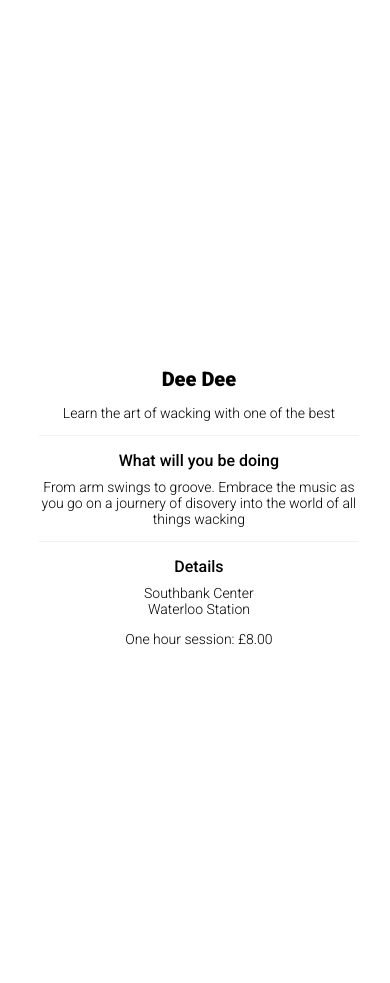
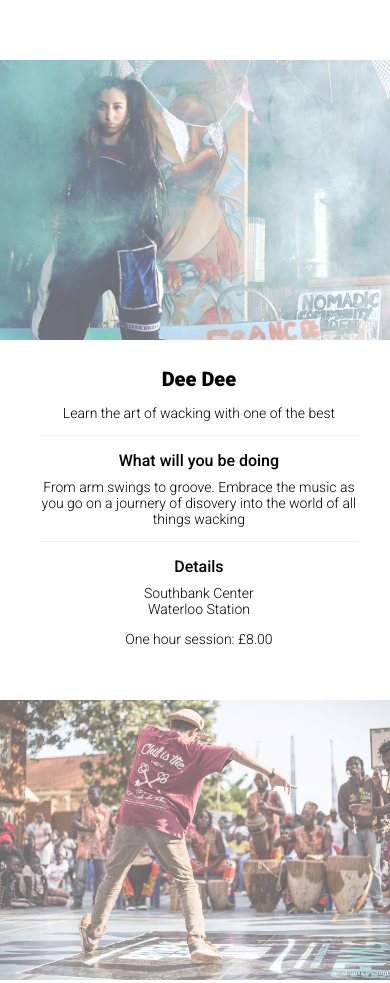
Before and after one commit to markorodic/bee, a plain HTML site: page index.html in a window 390 px wide. Shown: the part 784-1767 px from the top of the page. Drawn offline with Linux system fonts and the light colour scheme; a script that the page names is missing.

Commit message:
display -unset on images for mobile

```diff
--- a/style.css
+++ b/style.css
@@ -321,6 +321,7 @@ button {
   }
 
   .photos {
+    display: unset;
     position: absolute;
     height: 100%;
     top: 50%;
```
